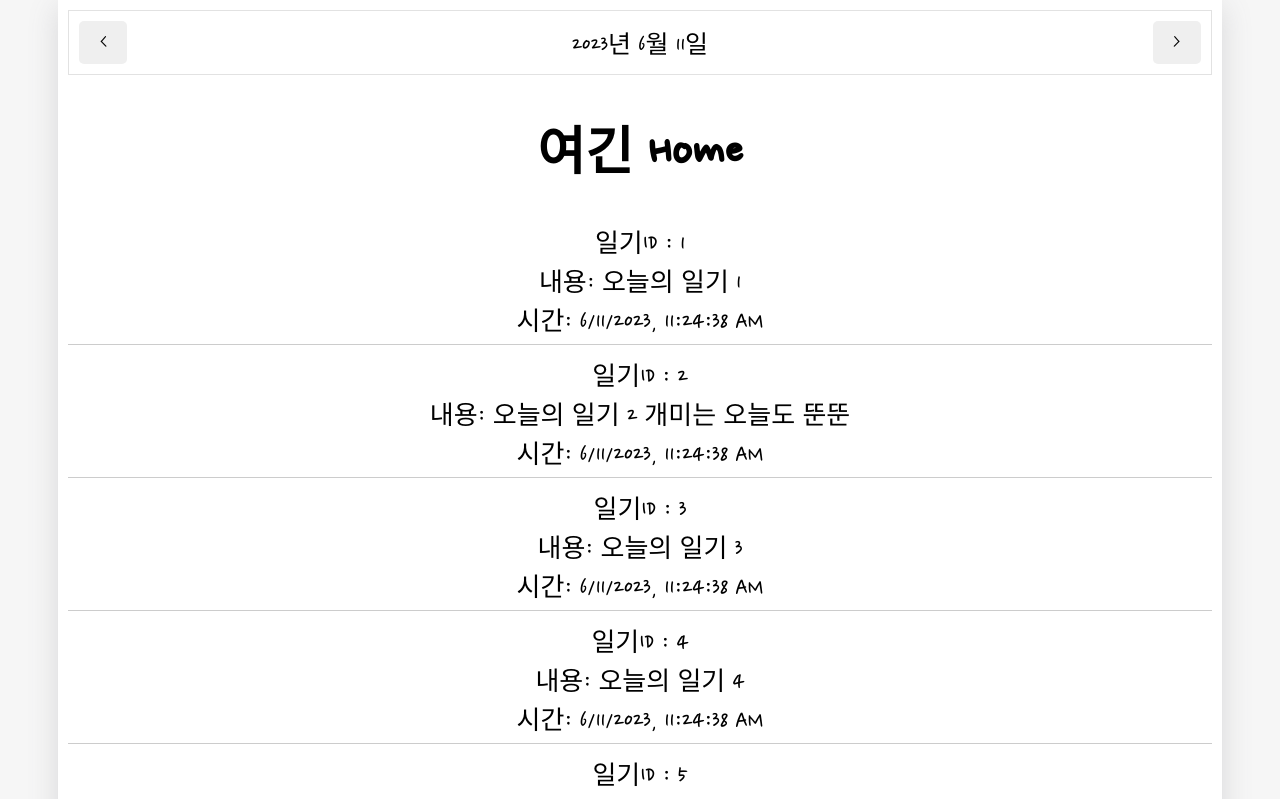
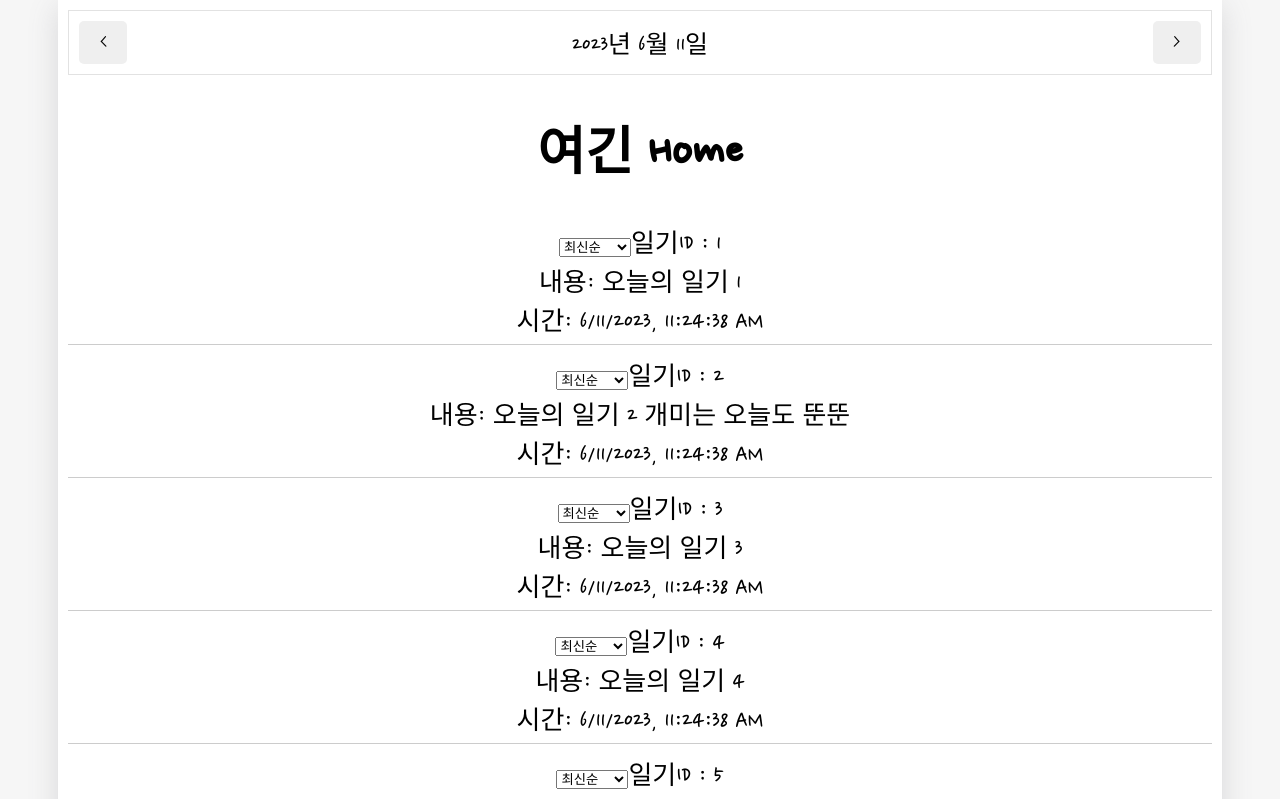
Before and after one commit to gwangseok2/react-diary-emotion, a React (Create React App) app: page / in a window 1280 px wide. Shown: the top 799 px of the page. Built offline with nearby package versions, Linux system fonts and the light colour scheme; the HTML template or start-up script is replaced by a standard one; a web font is replaced by a local one.

Commit message:
[ + ] react select add

```diff
--- a/src/components/DiaryList.js
+++ b/src/components/DiaryList.js
@@ -1,4 +1,22 @@
+import { useState } from 'react';
+
+const sortOptionList = [
+  { value: 'lastest', name: '최신순' },
+  { value: 'oldest', name: '오래된순' },
+];
+
+const ControlMenu = ({ value, onChange, optionList }) => {
+  return (
+    <select value={value} onChange={(e) => onChange(e.target.value)}>
+      {optionList.map((it, idx) => (
+        <option>{it.name}</option>
+      ))}
+    </select>
+  );
+};
+
 const DiaryList = ({ diaryList }) => {
+  const [sortType, setSortType] = useState('lastest');
   return (
     <div>
       {diaryList.map((el) => {
@@ -11,6 +29,11 @@ const DiaryList = ({ diaryList }) => {
               borderBottom: '1px solid #ccc',
             }}
           >
+            <ControlMenu
+              value={sortType}
+              onChange={setSortType}
+              optionList={sortOptionList}
+            />
             일기ID : {el.id} <br />
             내용: {el.contents} <br />
             시간: {new Date(el.date).toLocaleString()} <br />
```
